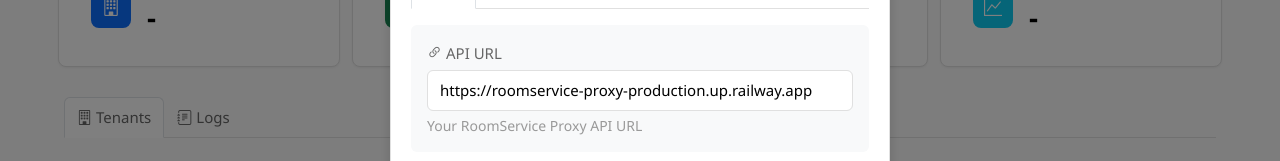
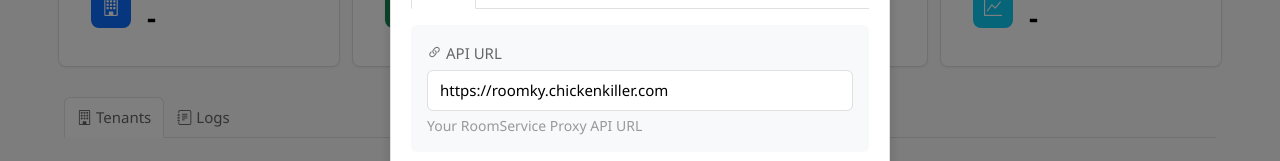
Before and after one commit to chempik1234/room-service-control, a website: page index.html in a window 1280 px wide. Shown: the part 141-302 px from the top of the page. Drawn offline with nearby package versions, Linux system fonts and the light colour scheme.

Commit message:
fix: update API URL to roomky.chickenkiller.com

```diff
--- a/index.html
+++ b/index.html
@@ -224,8 +224,8 @@
                                 <i class="bi bi-link-45deg me-1"></i>API URL
                             </label>
                             <input type="url" class="form-control" id="authApiUrl"
-                                   placeholder="https://roomservice-proxy-production.up.railway.app"
-                                   value="https://roomservice-proxy-production.up.railway.app">
+                                   placeholder="https://roomky.chickenkiller.com"
+                                   value="https://roomky.chickenkiller.com">
                             <div class="form-text">Your RoomService Proxy API URL</div>
                         </div>
 
@@ -423,8 +423,8 @@
                         <div class="mb-3">
                             <label for="adminApiBaseUrl" class="form-label">API Base URL</label>
                             <input type="url" class="form-control" id="adminApiBaseUrl"
-                                   placeholder="https://roomservice-proxy-production.up.railway.app"
-                                   value="https://roomservice-proxy-production.up.railway.app" required>
+                                   placeholder="https://roomky.chickenkiller.com"
+                                   value="https://roomky.chickenkiller.com" required>
                         </div>
                         <div class="mb-3">
                             <label for="adminApiKeyInput" class="form-label">Admin API Key</label>
@@ -469,7 +469,7 @@
                         <div class="mb-3">
                             <label for="apiBaseUrl" class="form-label">API Base URL</label>
                             <input type="url" class="form-control" id="apiBaseUrl"
-                                   placeholder="https://roomservice-proxy-production.up.railway.app" required>
+                                   placeholder="https://roomky.chickenkiller.com" required>
                         </div>
                         <div class="mb-3 d-none" id="adminKeyField">
                             <label for="adminApiKey" class="form-label">Admin API Key</label>
--- a/js/app.js
+++ b/js/app.js
@@ -1,6 +1,6 @@
 // API Configuration
 const API_CONFIG = {
-    baseUrl: localStorage.getItem('apiBaseUrl') || 'https://roomservice-proxy-production.up.railway.app',
+    baseUrl: localStorage.getItem('apiBaseUrl') || 'https://roomky.chickenkiller.com',
     adminApiKey: localStorage.getItem('adminApiKey') || '',
     authToken: localStorage.getItem('authToken') || '',
     currentUser: JSON.parse(localStorage.getItem('currentUser') || 'null')
@@ -462,7 +462,7 @@
 
         // Set default API URL if not already configured
         if (!localStorage.getItem('apiBaseUrl')) {
-            document.getElementById('authApiUrl').value = 'https://roomservice-proxy-production.up.railway.app';
+            document.getElementById('authApiUrl').value = 'https://roomky.chickenkiller.com';
         } else {
             document.getElementById('authApiUrl').value = API_CONFIG.baseUrl;
         }
@@ -489,7 +489,7 @@
         ui.hideModal('loginModal');
 
         // Pre-fill admin config if available
-        document.getElementById('adminApiBaseUrl').value = API_CONFIG.baseUrl || 'https://roomservice-proxy-production.up.railway.app';
+        document.getElementById('adminApiBaseUrl').value = API_CONFIG.baseUrl || 'https://roomky.chickenkiller.com';
         document.getElementById('adminApiKeyInput').value = API_CONFIG.adminApiKey || '';
 
         ui.showModal('adminConfigModal');
@@ -514,7 +514,7 @@
         try {
             new URL(baseUrl);
         } catch (error) {
-            ui.showAlert('Invalid API URL format. Please enter a valid URL (e.g., https://roomservice-proxy-production.up.railway.app)', 'danger');
+            ui.showAlert('Invalid API URL format. Please enter a valid URL (e.g., https://roomky.chickenkiller.com)', 'danger');
             return;
         }
 
```
